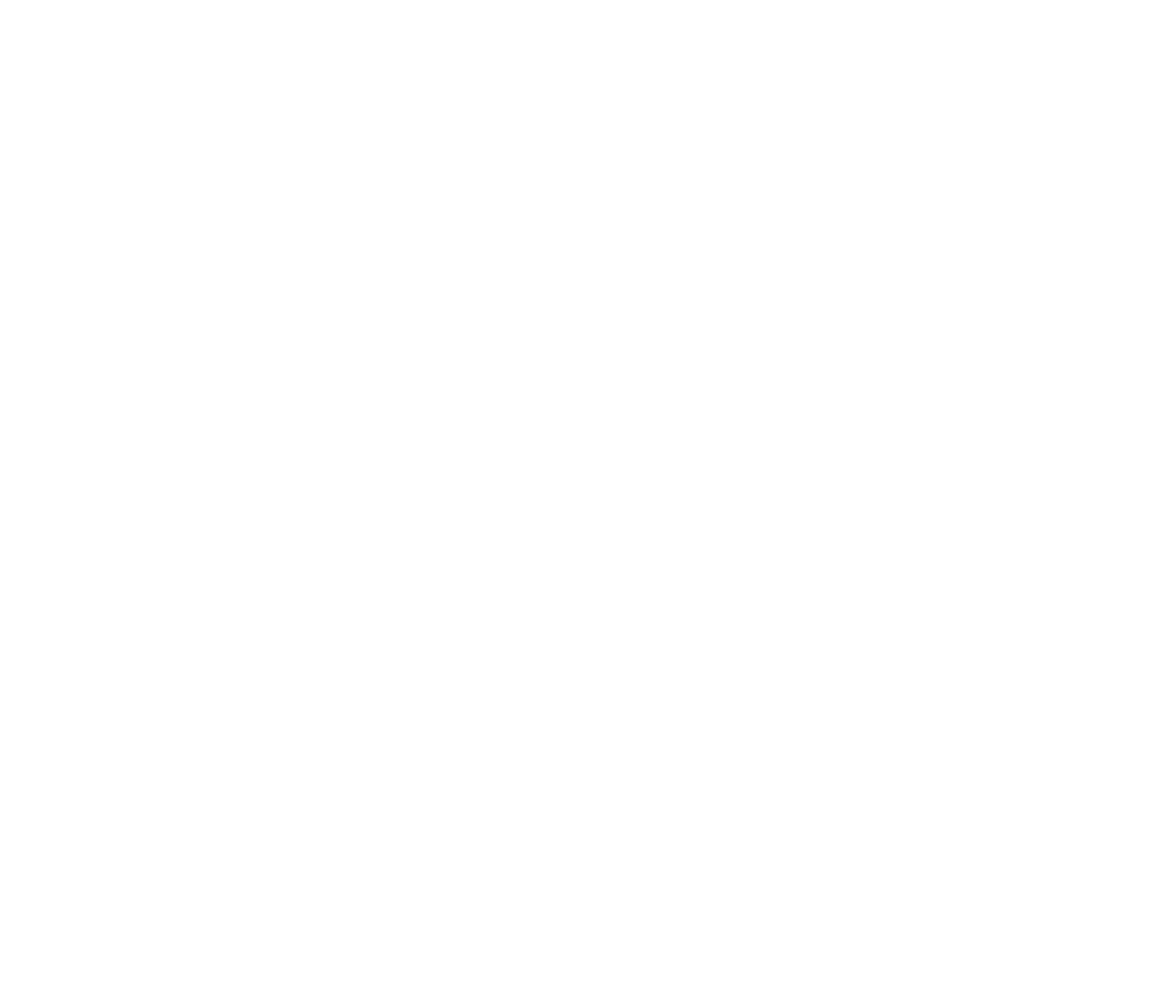
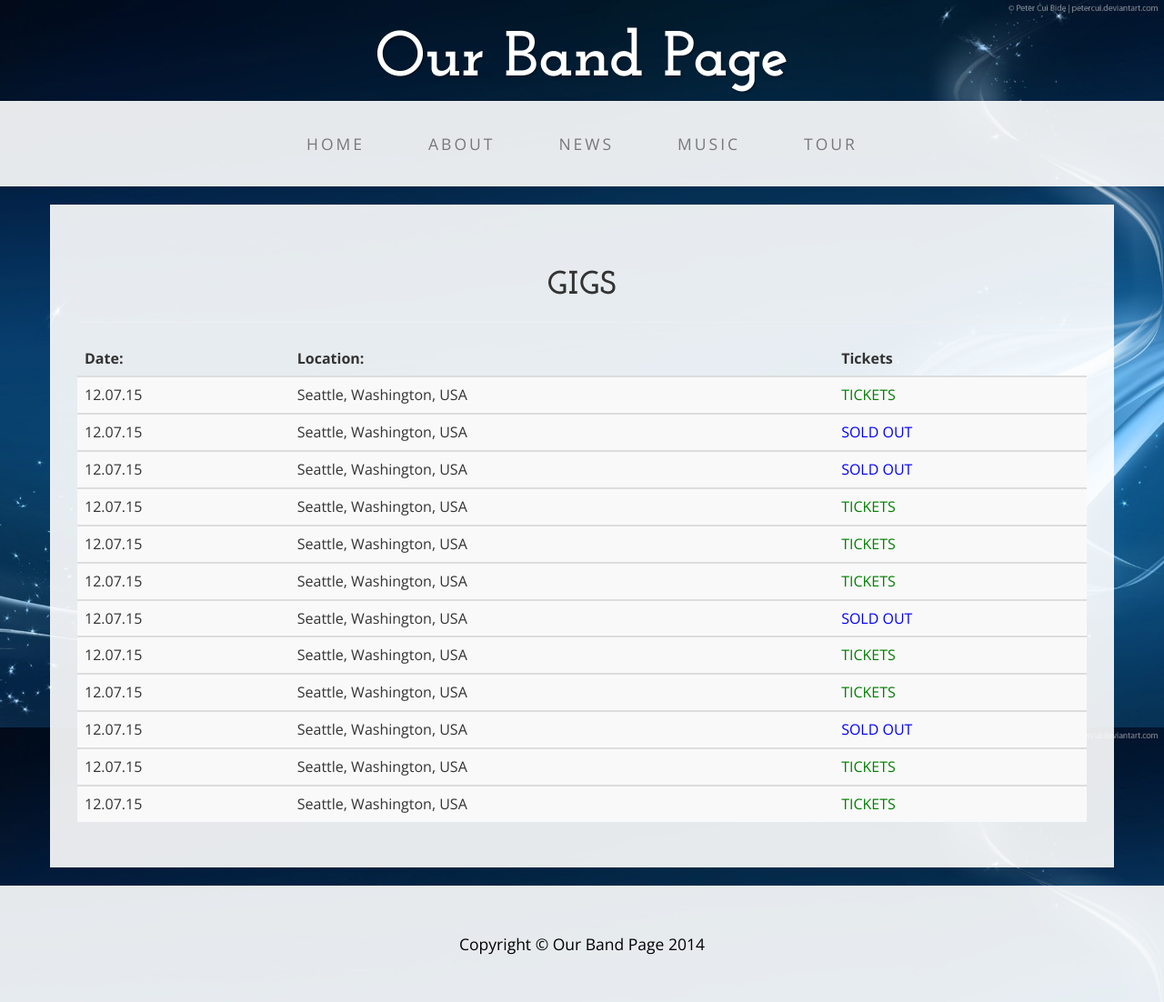
Before and after one commit to kbullins/CS399Band, a Django app: page /tour in a window 1280 px wide. Before the commit the page is empty. Shown: the whole page at 91% size. Before the commit the page ends 800 px from the top, so only its background shows below. Run offline with Django 3.2, Linux system fonts and the light colour scheme; some libraries are stand-ins or nearby versions.

Commit message:
Worked on tours page
also added the default template to other pages.

```diff
--- a/bandProj/templates/index.html
+++ b/bandProj/templates/index.html
@@ -3,7 +3,6 @@
 
 {%block primary%}
     <div class="container">
-
         <div class="row">
             <div class="box">
                 <div class="col-lg-12 text-center">
@@ -44,7 +43,6 @@
                 </div>
             </div>
         </div>
-
     </div>
     <!-- /.container -->
 
--- a/bandProj/templates/layout/default.html
+++ b/bandProj/templates/layout/default.html
@@ -1,6 +1,5 @@
 <!-- Content that is site-wide goes here -->
-
-<html>
+<html lang="en">
 
 	<!-- Latest compiled and minified CSS -->
 	<link rel="stylesheet" href="https://maxcdn.bootstrapcdn.com/bootstrap/3.3.2/css/bootstrap.min.css">
@@ -39,13 +38,13 @@
 						<span class="icon-bar"></span>
 					</button>
 					<!-- navbar-brand is hidden on larger screens, but visible when the menu is collapsed -->
-                <a class="navbar-brand" href="index.html">Our Band Page</a>
+					<a class="navbar-brand" href="\">Our Band Page</a>
 				</div>
 				<!-- Collect the nav links, forms, and other content for toggling -->
 				<div class="collapse navbar-collapse" id="bs-example-navbar-collapse-1">
 					<ul class="nav navbar-nav">
 						<li>
-                        <a href="\index">Home</a>
+							<a href="\">Home</a>
 						</li>
 						<li>
 							<a href="\theBand">About</a>
@@ -77,6 +76,5 @@
 				</div>
 			</div>
 		</footer>
-
 	</body>
 <html>
--- a/bandProj/templates/tour.html
+++ b/bandProj/templates/tour.html
@@ -0,0 +1,91 @@
+{% extends 'layout\default.html' %}
+
+{% block pagetitle %} Tour Dates {% endblock %}
+
+{%block primary%}
+    <div class="container">
+        <div class="row">
+            <div class="box">
+                <div class="col-lg-12 text-center">
+
+					<div class="page-header">
+						<h1>Gigs</h1>
+					</div>
+
+					<table id="staff" class="table table-striped table-hover tablebordertop">
+						<thead>
+						<tr>
+							<th>Date:</th>
+							<th>Location:</th>
+							<th>Tickets</th>
+						</tr>
+						</thead>
+						<!-- Hard coded tour dates -->
+						<tbody>
+							<td>12.07.15</td>
+							<td>Seattle, Washington, USA</td>
+							<td><div class="text" style="color: green">TICKETS</div></td>
+
+						</tbody>
+						<tbody>
+							<td>12.07.15</td>
+							<td>Seattle, Washington, USA</td>
+							<td><div class="text" style="color: blue">SOLD OUT</div></td>
+						</tbody>
+						<tbody>
+							<td>12.07.15</td>
+							<td>Seattle, Washington, USA</td>
+							<td><div class="text" style="color: blue">SOLD OUT</div></td>
+						</tbody>
+						<tbody>
+							<td>12.07.15</td>
+							<td>Seattle, Washington, USA</td>
+							<td><div class="text" style="color: green">TICKETS</div></td>
+						</tbody>
+						<tbody>
+							<td>12.07.15</td>
+							<td>Seattle, Washington, USA</td>
+							<td><div class="text" style="color: green">TICKETS</div></td>
+						</tbody>
+						<tbody>
+							<td>12.07.15</td>
+							<td>Seattle, Washington, USA</td>
+							<td><div class="text" style="color: green">TICKETS</div></td>
+						</tbody>
+						<tbody>
+							<td>12.07.15</td>
+							<td>Seattle, Washington, USA</td>
+							<td><div class="text" style="color: blue">SOLD OUT</div></td>
+						</tbody>
+						<tbody>
+							<td>12.07.15</td>
+							<td>Seattle, Washington, USA</td>
+							<td><div class="text" style="color: green">TICKETS</div></td>
+						</tbody>
+						<tbody>
+							<td>12.07.15</td>
+							<td>Seattle, Washington, USA</td>
+							<td><div class="text" style="color: green">TICKETS</div></td>
+						</tbody>
+						<tbody>
+							<td>12.07.15</td>
+							<td>Seattle, Washington, USA</td>
+							<td><div class="text" style="color: blue">SOLD OUT</div></td>
+						</tbody>
+						<tbody>
+							<td>12.07.15</td>
+							<td>Seattle, Washington, USA</td>
+							<td><div class="text" style="color: green">TICKETS</div></td>
+						</tbody>
+						<tbody>
+							<td>12.07.15</td>
+							<td>Seattle, Washington, USA</td>
+							<td><div class="text" style="color: green">TICKETS</div></td>
+						</tbody>
+
+					</table>
+				</div>
+            </div>
+        </div>
+    </div>
+{%endblock%}
```
Also changed, not shown: bandProj/templates/music.html (+12 -0 lines), bandProj/templates/news.html (+12 -0 lines), bandProj/templates/theBand.html (+11 -0 lines). Lines whose indentation alone changed are shown as unchanged.
